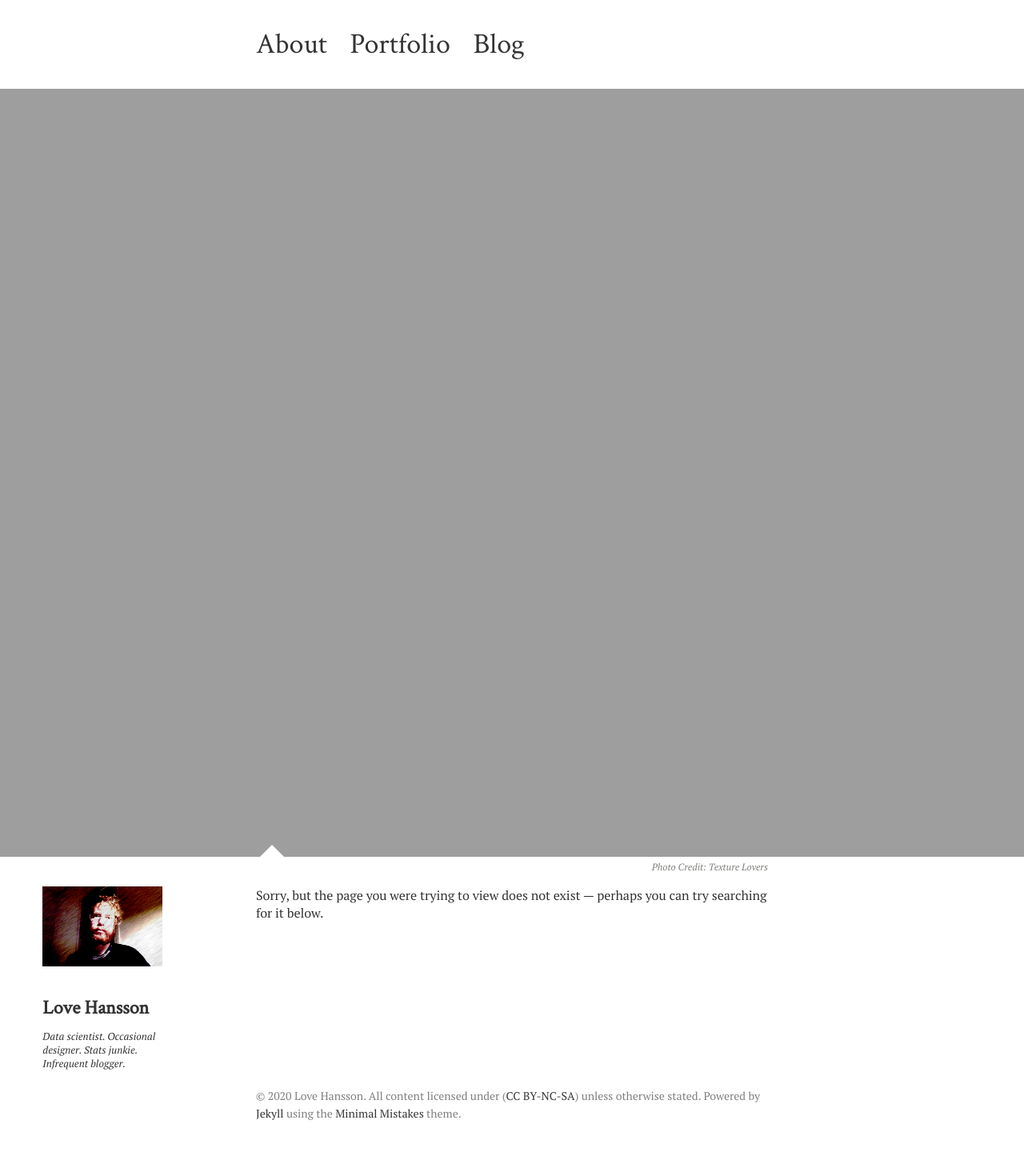
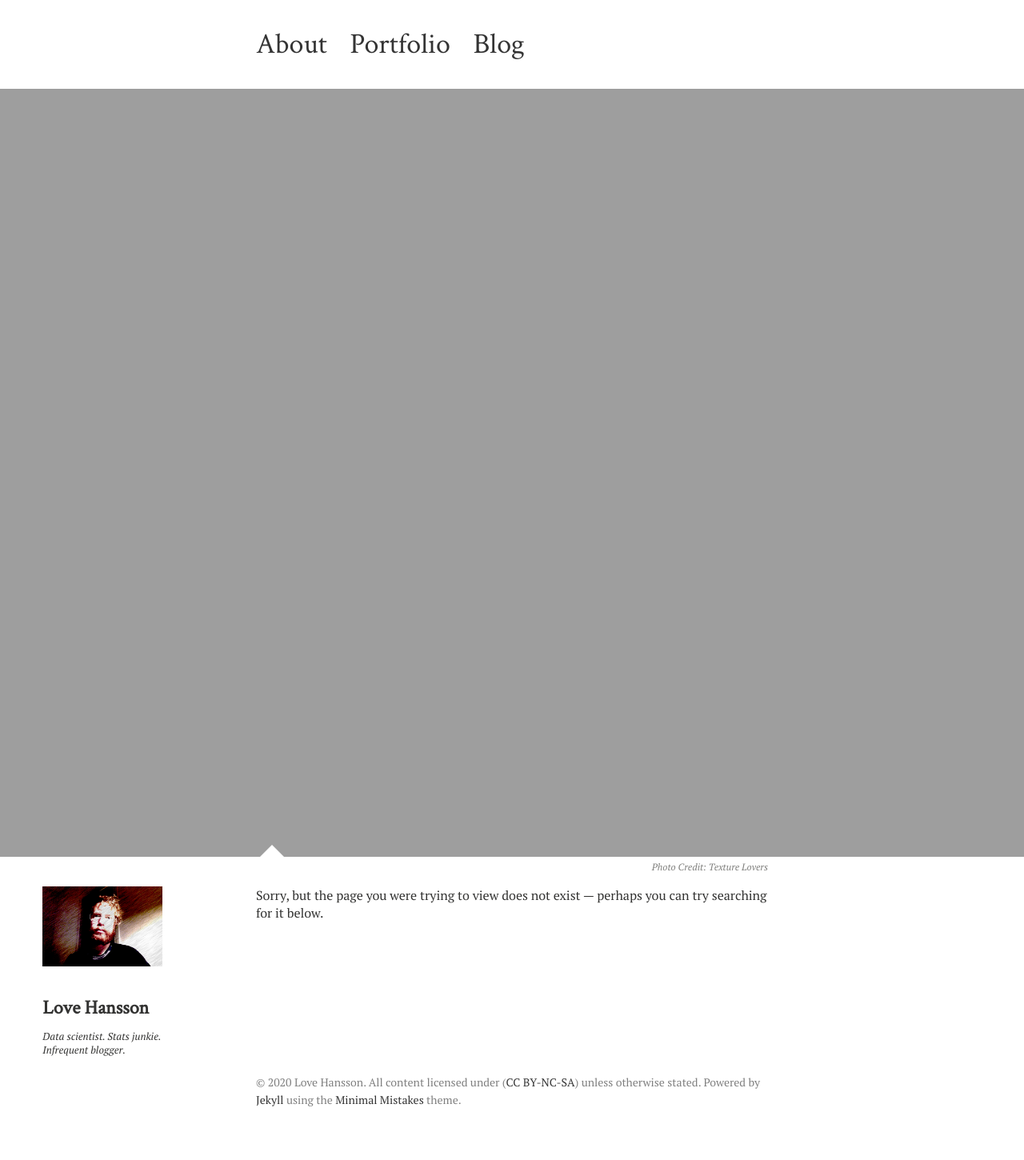
Before and after one commit to LCHansson/LCHansson.github.io, a Jekyll site: the page built from 404.md, in a window 1280 px wide. Shown: the whole page at 80% size. Built offline with Jekyll 4.4.1, drawn with Linux system fonts in a browser that asks for light colours; nearby versions of some CDN libraries.

Commit message:
Ta bort domänlänkar i config

```diff
--- a/_config.yml
+++ b/_config.yml
@@ -3,8 +3,8 @@
 title: LCHansson
 locale: sv_SE
 #url: "http://localhost:4000"
-url:
-  http://lchansson.com
+#url:
+#  http://lchansson.com
 
 # Jekyll configuration
 
@@ -29,7 +29,7 @@
 owner:
   name: Love Hansson
   avatar: lchansson.jpg
-  bio: "Data scientist. Occasional designer. Stats junkie. Infrequent blogger."
+  bio: "Data scientist. Stats junkie. Infrequent blogger."
   email: love.hansson@gmail.com
   disqus-shortname: # lchanssoncom
   twitter: LCHansson
```
